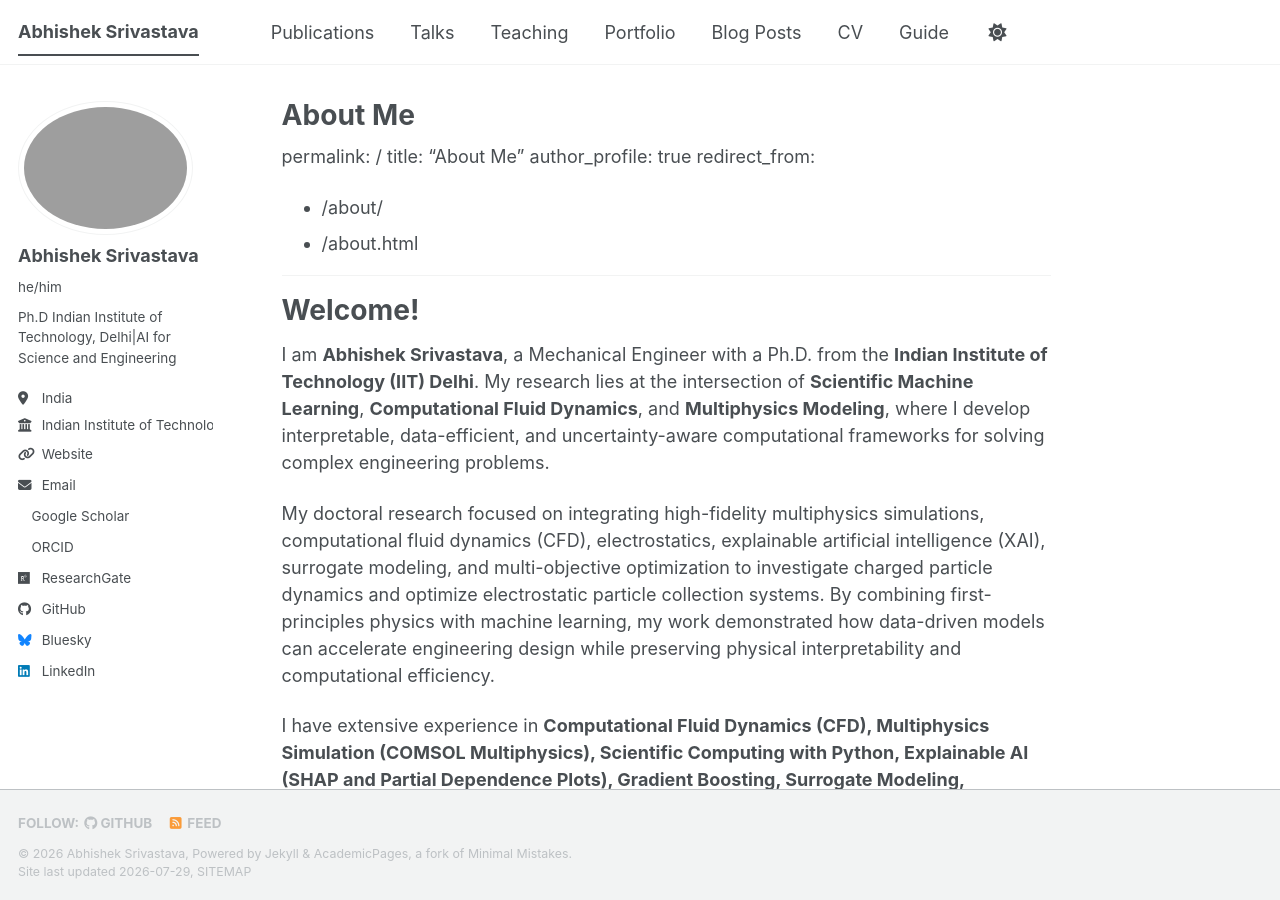
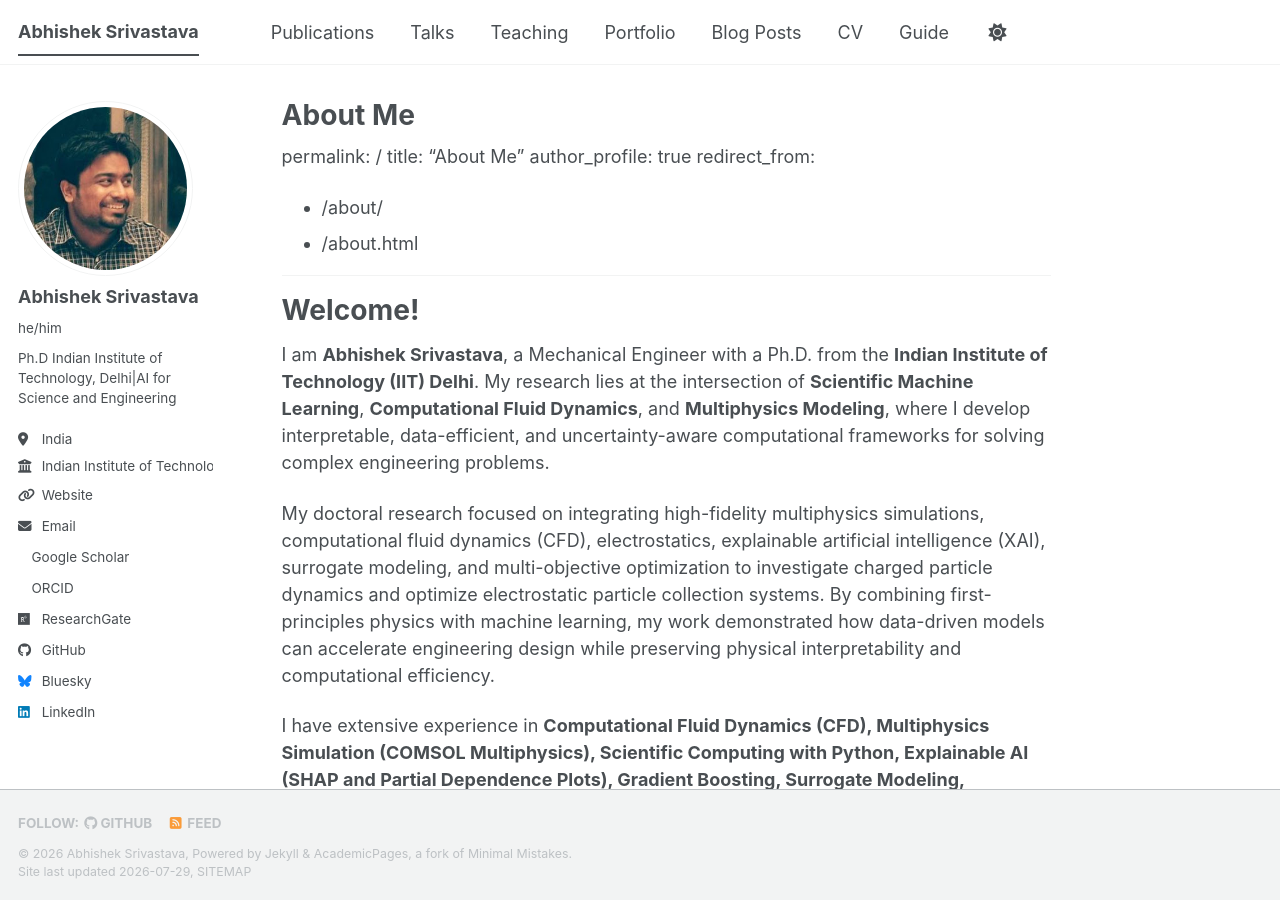
Before and after one commit to abhiresearch24/abhiresearch24.github.io, a Jekyll site: the page built from _pages/about.md, in a window 1280 px wide and 900 px high. Built offline with Jekyll 4.4.1, drawn with Linux system fonts in a browser that asks for light colours; a style sheet for code colours, icons or effects is not loaded.

Commit message:
Update author avatar image in config

```diff
--- a/_config.yml
+++ b/_config.yml
@@ -23,7 +23,7 @@ repository               : "abhiresearch24/abhiresearch24.github.io"
 #               Additional customization can be done by editing /_includes/author-profile.html
 author:
   # Biographic information
-  avatar           : "unnamed.png"
+  avatar           : "profile.png"
   name             : "Abhishek Srivastava"
   pronouns         :  "he/him"
   bio              : "Ph.D Indian Institute of Technology, Delhi|AI for Science and Engineering"
```
